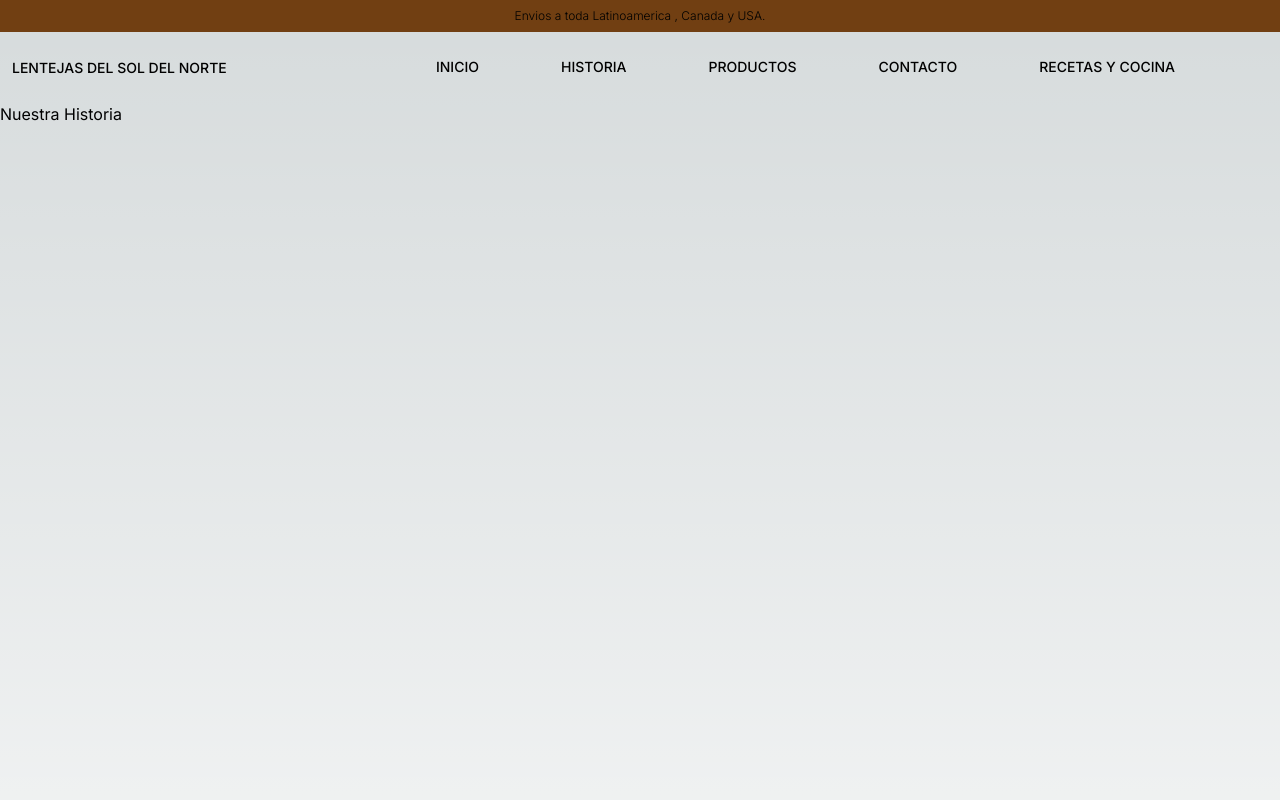
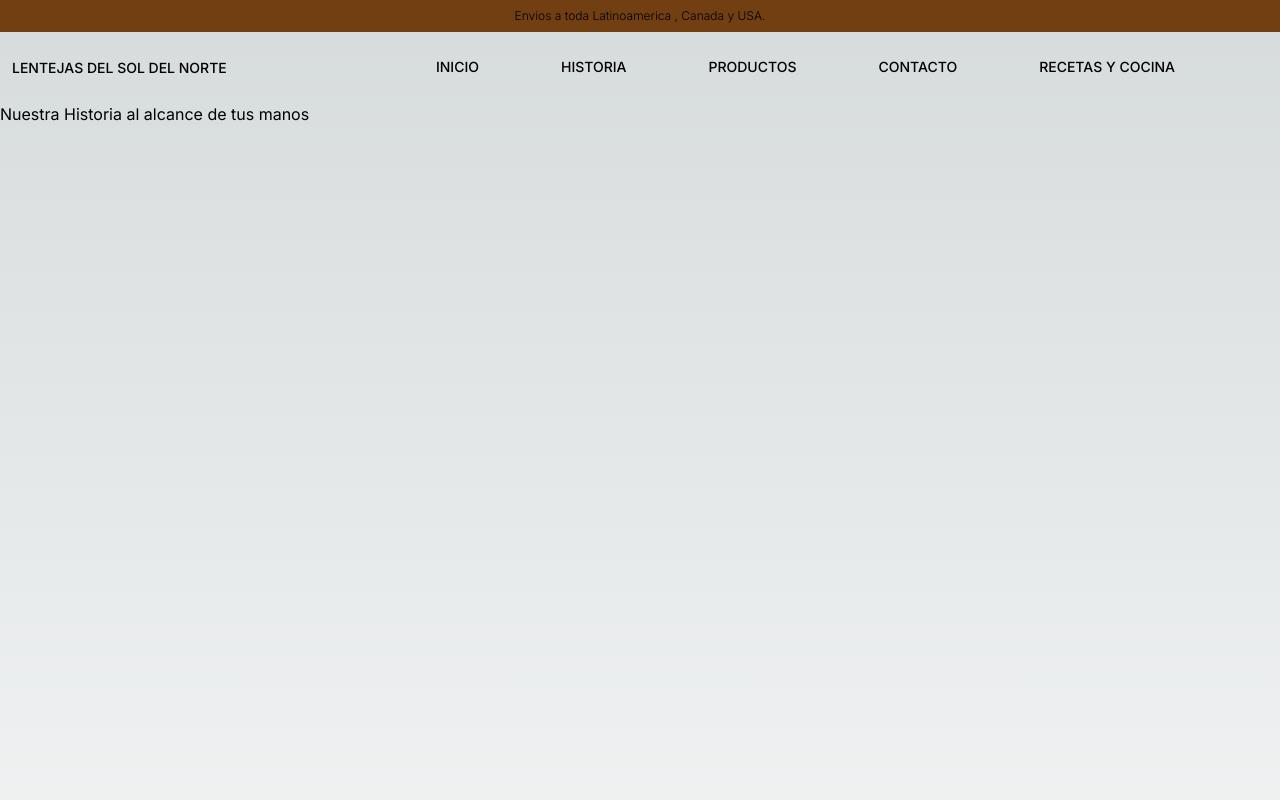
Before and after one commit to DiegoHrz/lentils-website, a Next.js app in the folder client/: page /historia in a window 1280 px wide. Shown: the top 800 px of the page. Built offline with nearby package versions, Linux system fonts and the light colour scheme.

Commit message:
Add historia header

```diff
--- a/client/app/historia/page.tsx
+++ b/client/app/historia/page.tsx
@@ -2,7 +2,7 @@ const Historia = () => {
   return (
     <div className="w-screen h-screen">
       <div className="w-screen h-screen">
-        <div>Nuestra Historia</div>
+        <div>Nuestra Historia al alcance de tus manos</div>
       </div>
     </div>
   );
```
